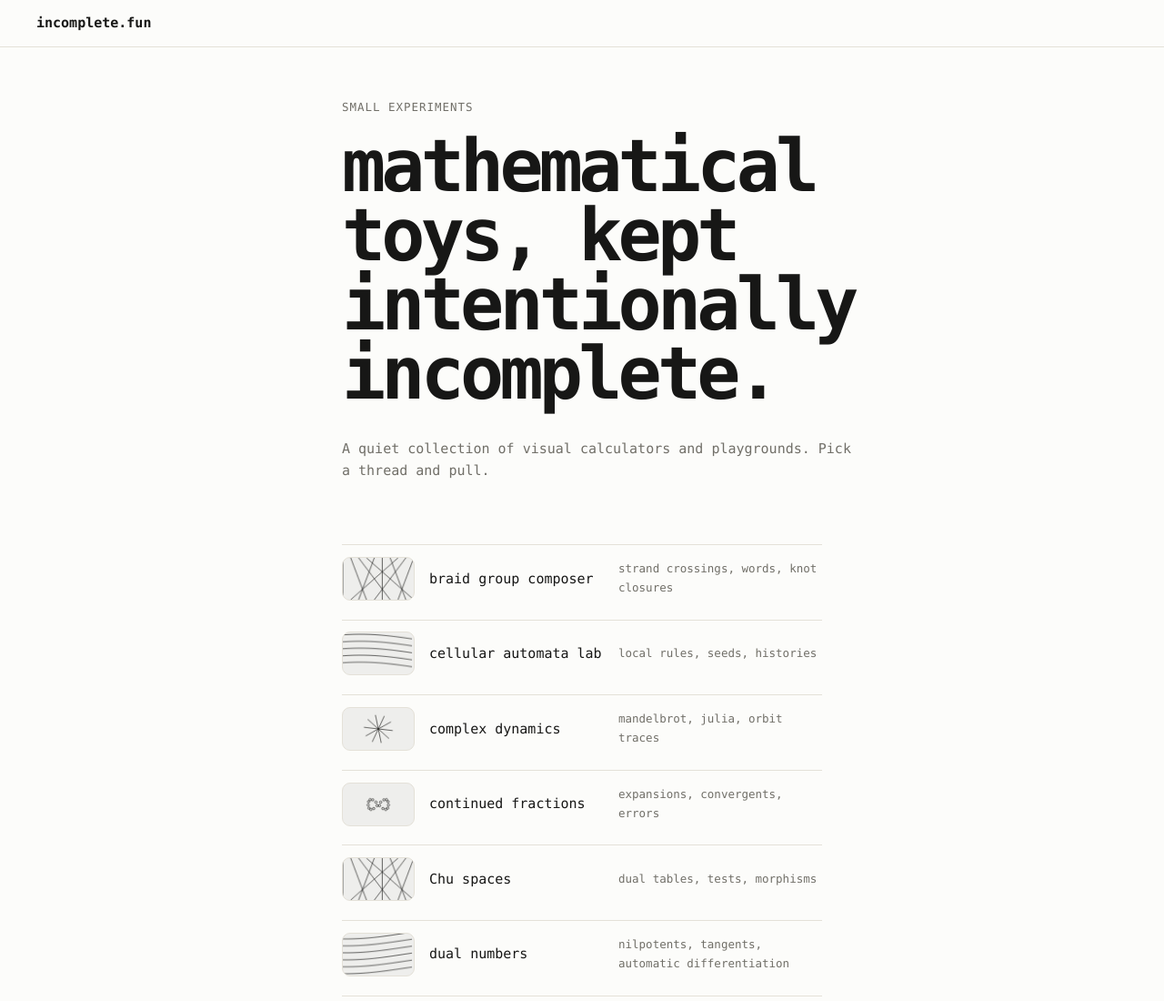
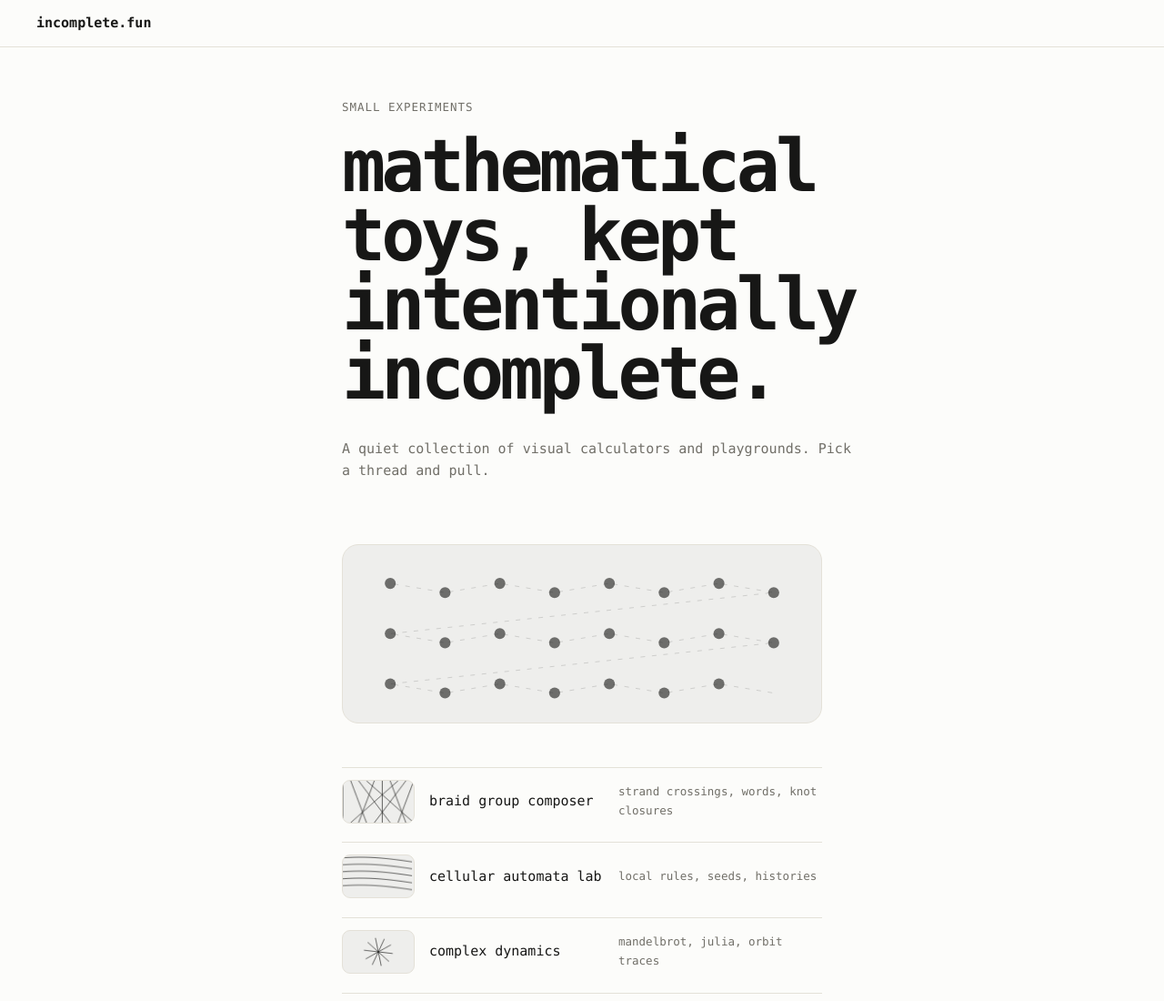
Before and after one commit to m0nhawk/incomplete.fun, an Astro site: page / in a window 1280 px wide. Shown: the top 1100 px of the page at 91% size. Built offline with nearby package versions, Linux system fonts and the light colour scheme; Astro itself is replaced by a stand-in of ours.

Commit message:
feat: add visual breadcrumbs map
Entire-Checkpoint: cf427188eca7

```diff
--- a/src/pages/index.astro
+++ b/src/pages/index.astro
@@ -8,6 +8,19 @@ import { experiments } from '../data/experiments';
     <p class="eyebrow">small experiments</p>
     <h1>mathematical toys, kept intentionally incomplete.</h1>
     <p class="home-intro">A quiet collection of visual calculators and playgrounds. Pick a thread and pull.</p>
+  </section>
+
+  <section class="constellation-map" aria-label="Experiment map">
+    <svg viewBox="0 0 100 34" role="img">
+      <title>Constellation map of experiments</title>
+      {experiments.map((_, index) => {
+        const x = 8 + (index % 8) * 12;
+        const y = 6 + Math.floor(index / 8) * 11 + (index % 2) * 2;
+        const nx = 8 + ((index + 1) % 8) * 12;
+        const ny = 6 + Math.floor((index + 1) / 8) * 11 + ((index + 1) % 2) * 2;
+        return <><line x1={x} y1={y} x2={nx} y2={ny} /><circle cx={x} cy={y} r="1.2" /></>;
+      })}
+    </svg>
   </section>
 
   <nav class="home-links" aria-label="Experiments">
--- a/src/styles/global.css
+++ b/src/styles/global.css
@@ -160,6 +160,36 @@ code {
   text-transform: uppercase;
 }
 
+.constellation-map {
+  margin-bottom: calc(var(--space) * 1.2);
+  border: 1px solid var(--line);
+  border-radius: 18px;
+  padding: .75rem;
+  background: var(--wash);
+}
+
+.constellation-map svg {
+  display: block;
+  width: 100%;
+  height: auto;
+  overflow: visible;
+}
+
+.constellation-map line {
+  stroke: var(--fg);
+  stroke-width: .15;
+  opacity: .2;
+  stroke-dasharray: 1 1.5;
+  animation: map-pulse 6s linear infinite;
+}
+
+.constellation-map circle {
+  fill: var(--fg);
+  opacity: .6;
+}
+
+@keyframes map-pulse { to { stroke-dashoffset: -10; } }
+
 .home-links {
   display: grid;
   gap: .5rem;
```
